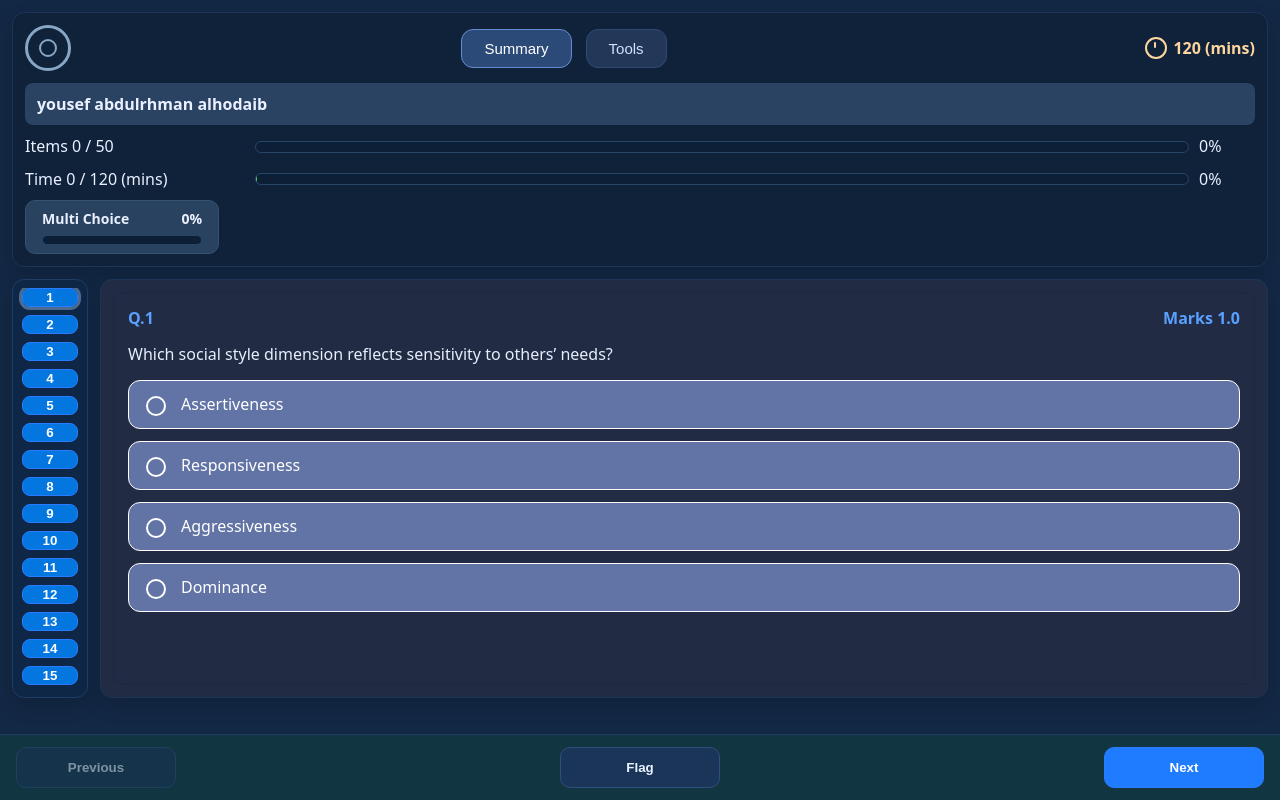
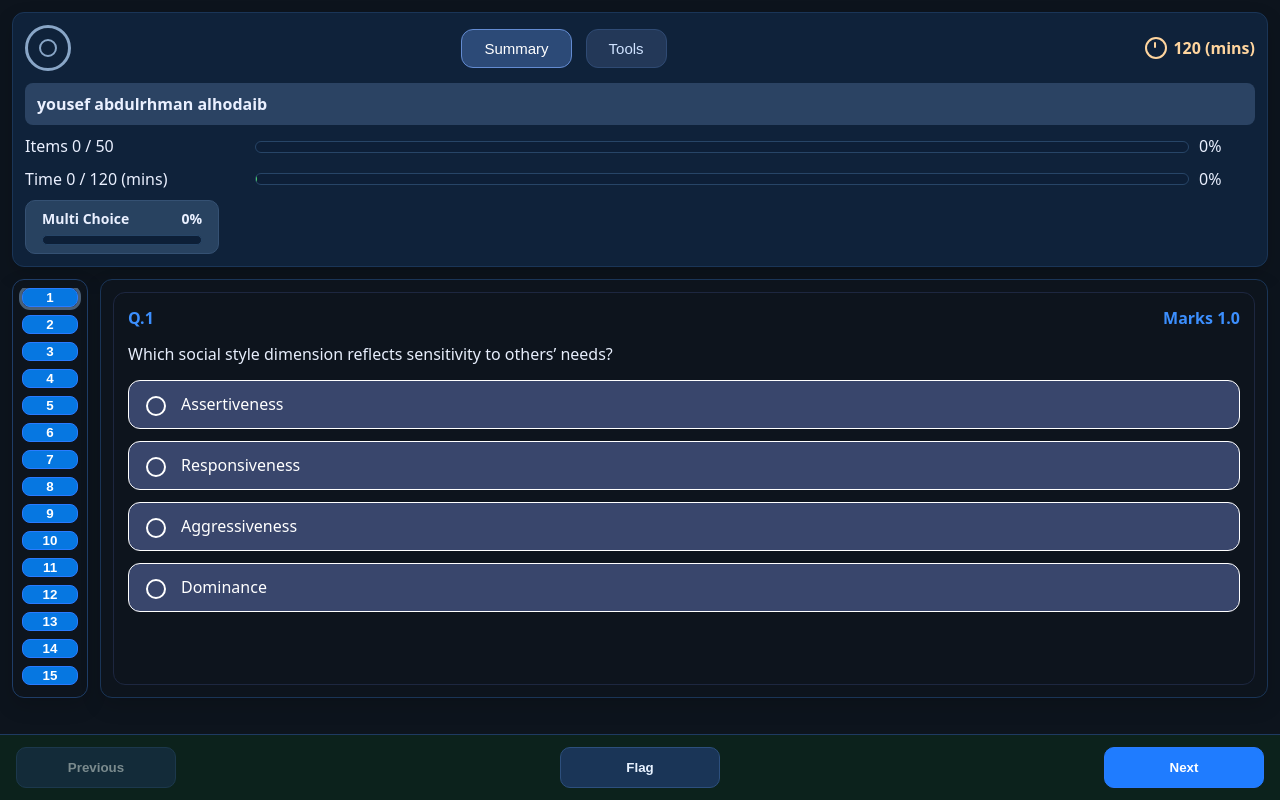
Before and after one commit to 62Joseph/my-html-page, a plain HTML site: page index.html in a window 1280 px wide. Drawn offline with Linux system fonts and the light colour scheme.

Commit message:
Update index.html

```diff
--- a/index.html
+++ b/index.html
@@ -6,22 +6,22 @@
 <title>Exam UI • Panels</title>
 <style>
   :root{
-    --page-bg:#132845;
+    --page-bg:#0d141d;
     --text:#eaf0ff;
-    --accent:#0376e0;
+    --accent:#0677e1;
     --green:#47c776;
     --flag:#fb922f;
     --warn:#ff5c5c;
     --shadow:0 8px 20px rgba(0,0,0,.15);
 
     --top-bg:#0f223a;
-    --left-bg:#0f2747;
-    --main-bg:#212b44;
+    --left-bg:#0d141d;
+    --main-bg:#0d141d;
     --bottom-bg:#0e11;
 
-    --card:#212b44;
-    --option-bg:#6274a6;
-    --marks-blue:#5aa0ff;
+    --card:#0d141d;
+    --option-bg:#39466c;
+    --marks-blue:#3c8ffe;
   }
 
   html,body{height:100%}
```
